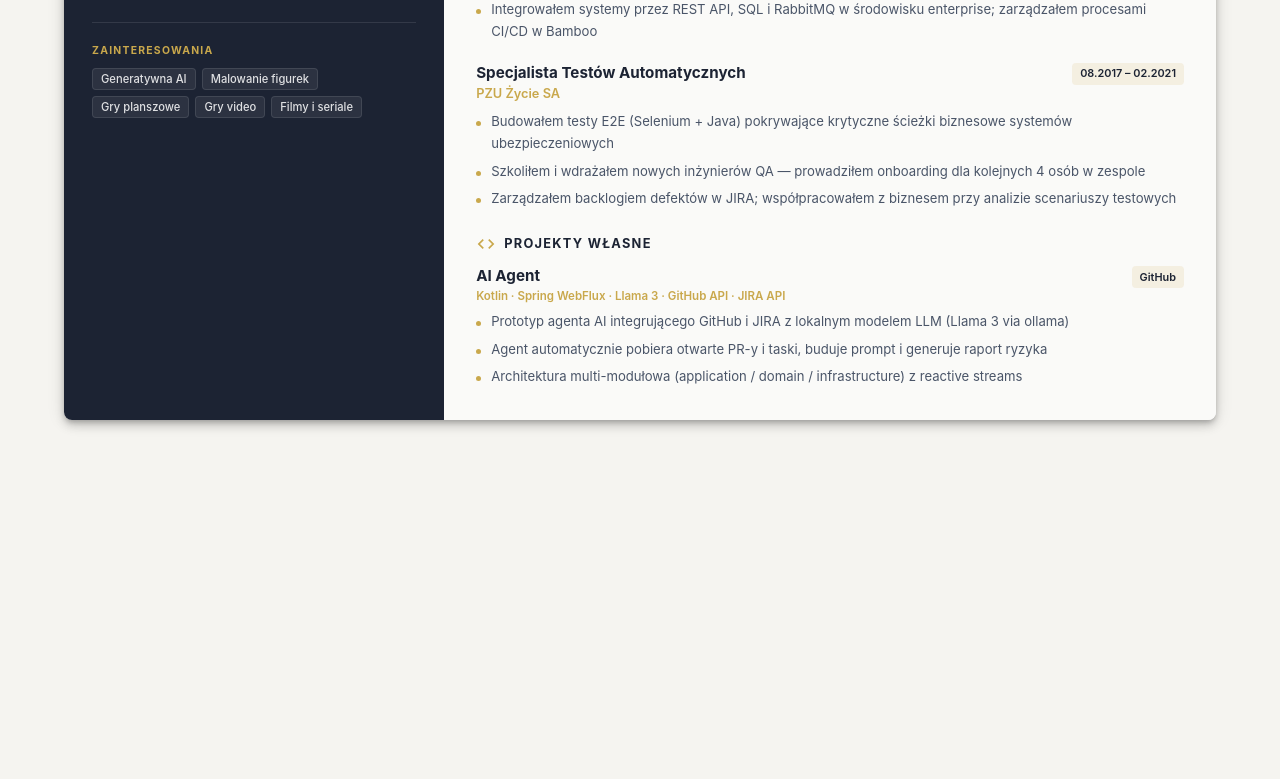
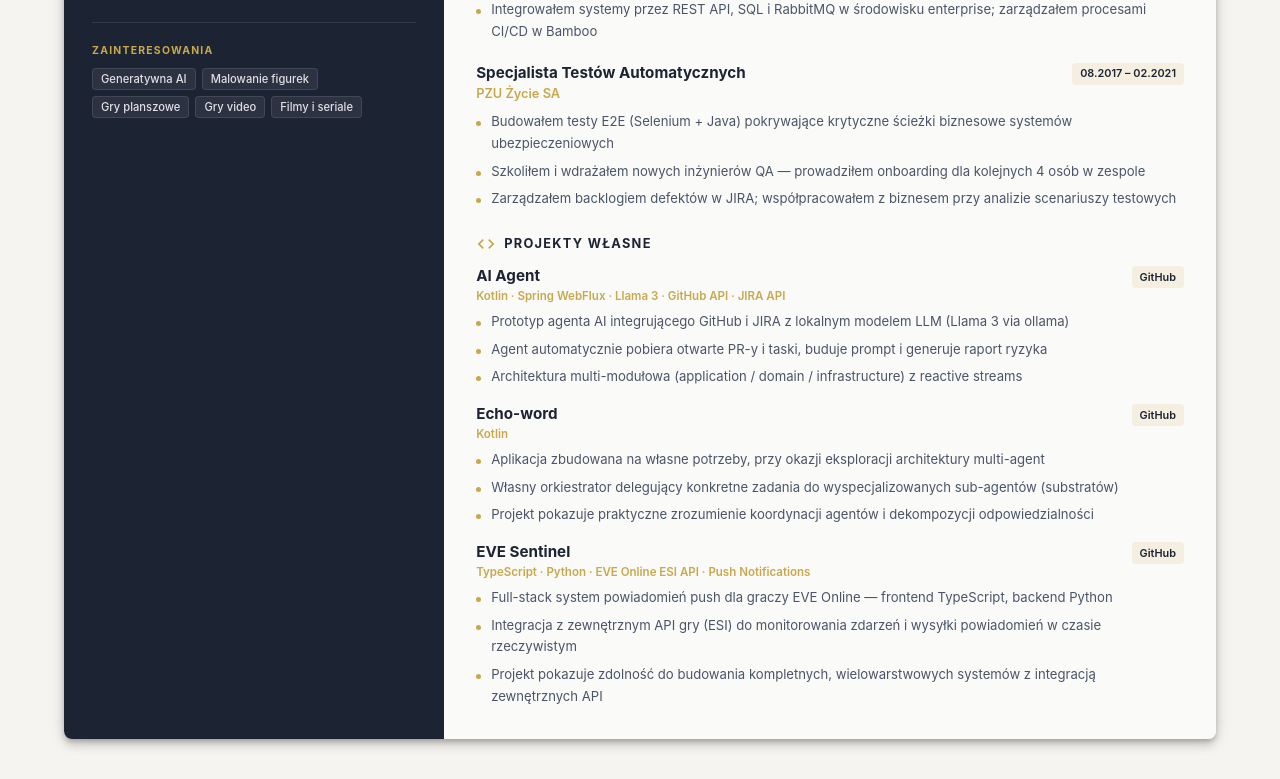
Before and after one commit to gronkil/cv-app, a React (Vite) app: page / in a window 1280 px wide. Shown: the part 915-1694 px from the top of the page. Before the commit the page ends 1375 px from the top, so only its background shows below. Built offline with nearby package versions, Linux system fonts and the light colour scheme; what @react-pdf/renderer would draw is missing.

Commit message:
Add Echo-word and EVE Sentinel projects to CV
Dodano dwa projekty prywatne do sekcji projects:
- Echo-word: własny orkiestrator multi-agent w Kotlin
- EVE Sentinel: full-stack system push notifications (TypeScript + Python)

https://claude.ai/code/session_01FAJAEtWHDSsf1CLPPxRrsQ

```diff
--- a/src/data/defaultCv.ts
+++ b/src/data/defaultCv.ts
@@ -107,5 +107,27 @@ export const cvData: CvData = {
       ],
       url: 'https://github.com/gronkil/agent',
     },
+    {
+      id: 'p2',
+      name: 'Echo-word',
+      tech: 'Kotlin',
+      description: [
+        'Aplikacja zbudowana na własne potrzeby, przy okazji eksploracji architektury multi-agent',
+        'Własny orkiestrator delegujący konkretne zadania do wyspecjalizowanych sub-agentów (substratów)',
+        'Projekt pokazuje praktyczne zrozumienie koordynacji agentów i dekompozycji odpowiedzialności',
+      ],
+      url: 'https://github.com/gronkil/Echo-word',
+    },
+    {
+      id: 'p3',
+      name: 'EVE Sentinel',
+      tech: 'TypeScript · Python · EVE Online ESI API · Push Notifications',
+      description: [
+        'Full-stack system powiadomień push dla graczy EVE Online — frontend TypeScript, backend Python',
+        'Integracja z zewnętrznym API gry (ESI) do monitorowania zdarzeń i wysyłki powiadomień w czasie rzeczywistym',
+        'Projekt pokazuje zdolność do budowania kompletnych, wielowarstwowych systemów z integracją zewnętrznych API',
+      ],
+      url: 'https://github.com/gronkil/eve-sentinel',
+    },
   ],
 }
```
